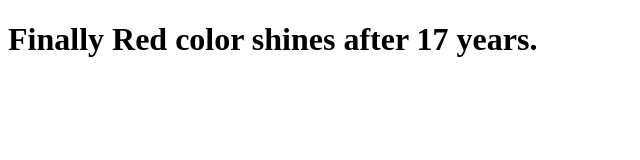
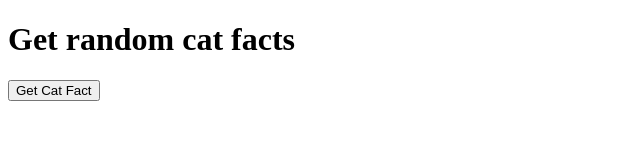
Before and after one commit to PratikSalunke00/JS, a plain HTML site: page app.html in a window 1280 px wide. Shown: the whole page, without its empty margins (0-640 px from the left). Drawn offline with nearby package versions, Linux system fonts and the light colour scheme.

Commit message:
Axios Library

```diff
--- a/app.html
+++ b/app.html
@@ -6,7 +6,10 @@
     <title>Document</title>
 </head>
 <body>
-    <h1>Finally Red color shines after 17 years.</h1>
+    <script src=" http://cdn.jsdelivr.net/npm/axios/dist/axios.min.js"></script>
+    <h1>Get random cat facts</h1>
+    <button id="btn">Get Cat Fact</button>
+    <p id="catfact"></p>
     <script src="app.js"></script>
 </body>
 </html>
```
Also changed, not shown: app.js (+23 -0 lines).
